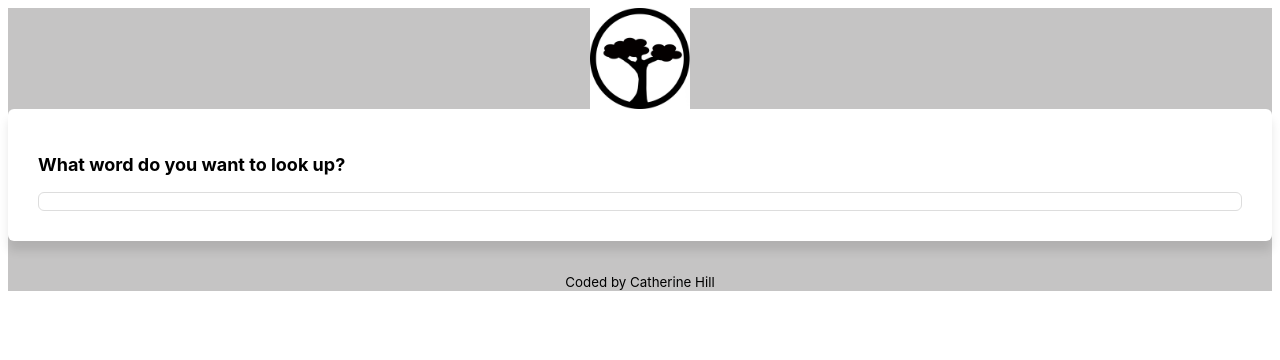
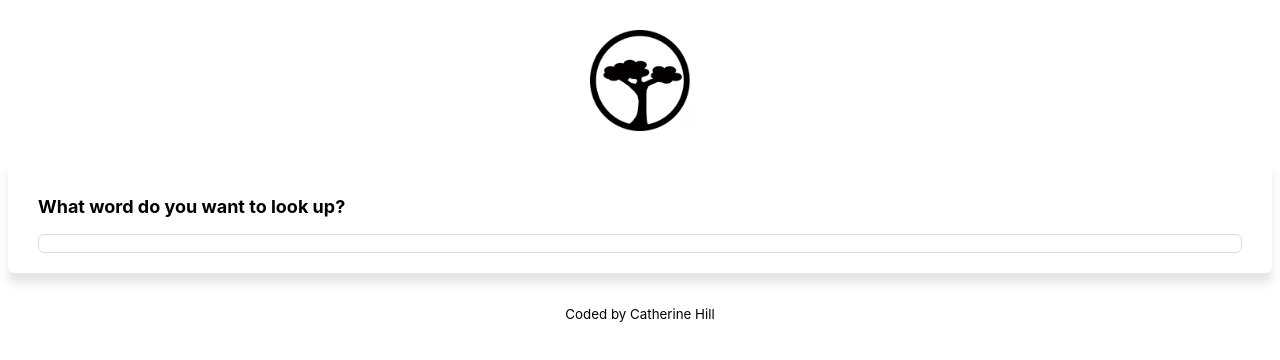
Before and after one commit to cathhill/dictionary-project, a React (Create React App) app: page / in a window 1280 px wide. Shown: the top 360 px of the page. Built offline with nearby package versions, Linux system fonts and the light colour scheme; no server answers; the HTML template or start-up script is replaced by a standard one.

Commit message:
Styling changes

```diff
--- a/src/App.css
+++ b/src/App.css
@@ -1,14 +1,22 @@
+.body {
+  background: rgb(197, 196, 196);
+}
+
+a {
+  color: #9670f4;
+}
+
+.App-header {
+  margin: 30px 0;
+}
+
 .App-logo {
   max-width: 100px;
+  display: block;
   margin: 0 auto;
-  display: block;
 }
 
 .App-footer {
   text-align: center;
   margin: 30px 0;
 }
-
-.App {
-  background: rgb(197, 196, 196);
-}
--- a/src/Dictionary.css
+++ b/src/Dictionary.css
@@ -6,10 +6,10 @@
 
 .Dictionary section {
   background: white;
-  padding: 30px;
+  padding: 20px 30px;
   border-radius: 6px;
   box-shadow: 0 10px 10px rgb(0 0 0 / 10%);
-  margin: 20px, 0 !important;
+  margin: 20px 0;
 }
 
 .Dictionary input {
--- a/src/Phonetics.css
+++ b/src/Phonetics.css
@@ -1,5 +1,5 @@
 .Phonetics {
-  height: 60px;
+  height: 40px;
   margin: 15px 0;
 }
 
--- a/src/Synonyms.css
+++ b/src/Synonyms.css
@@ -1,9 +1,9 @@
 .Synonyms {
-  margin: 30px 0 0;
+  margin: 20px 0 10px;
   padding: 0;
 }
 
-.Synonyms .li {
-  display: inline;
+.Synonyms li {
+  display: inline-block;
   padding-right: 10px;
 }
```
